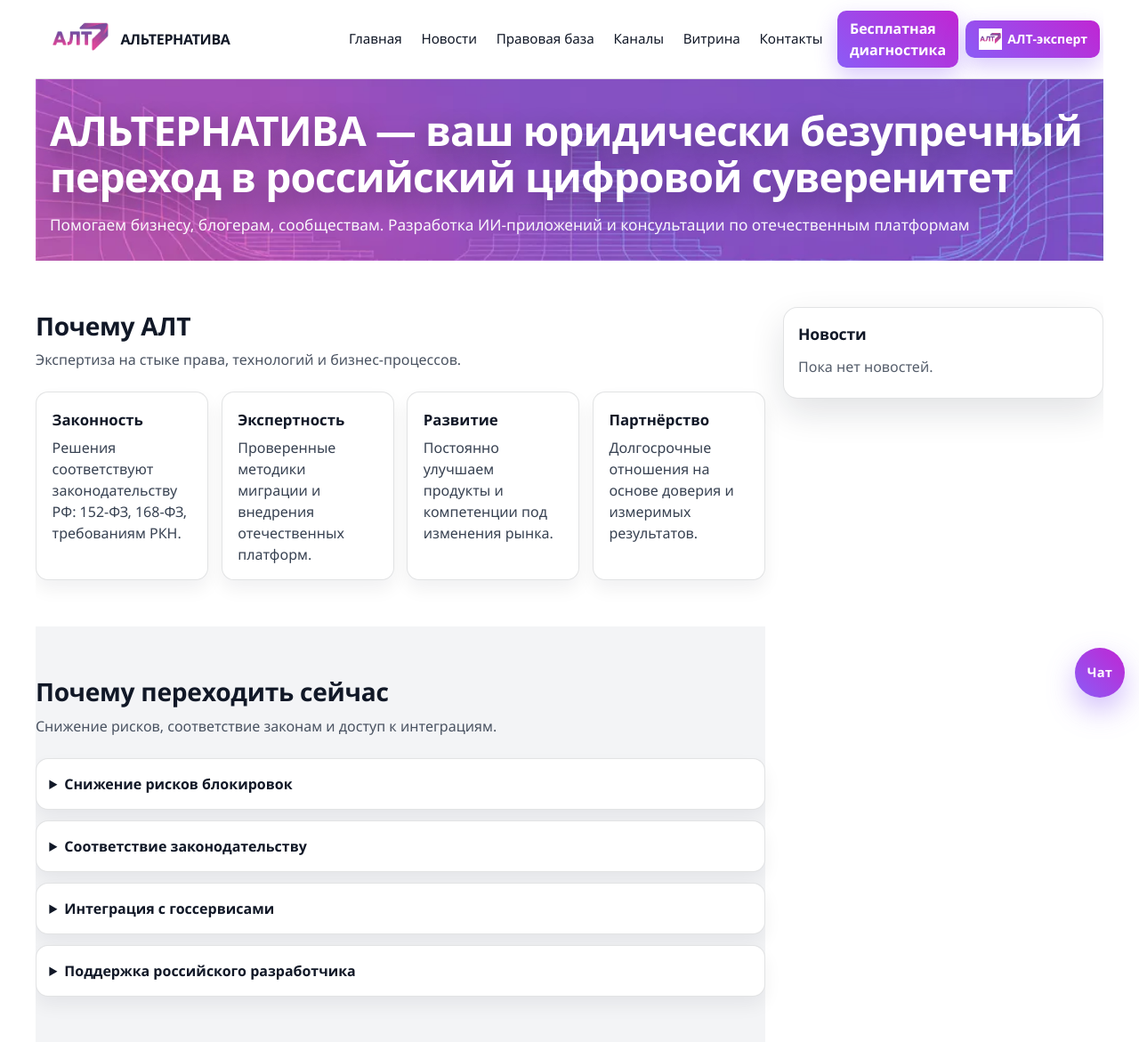
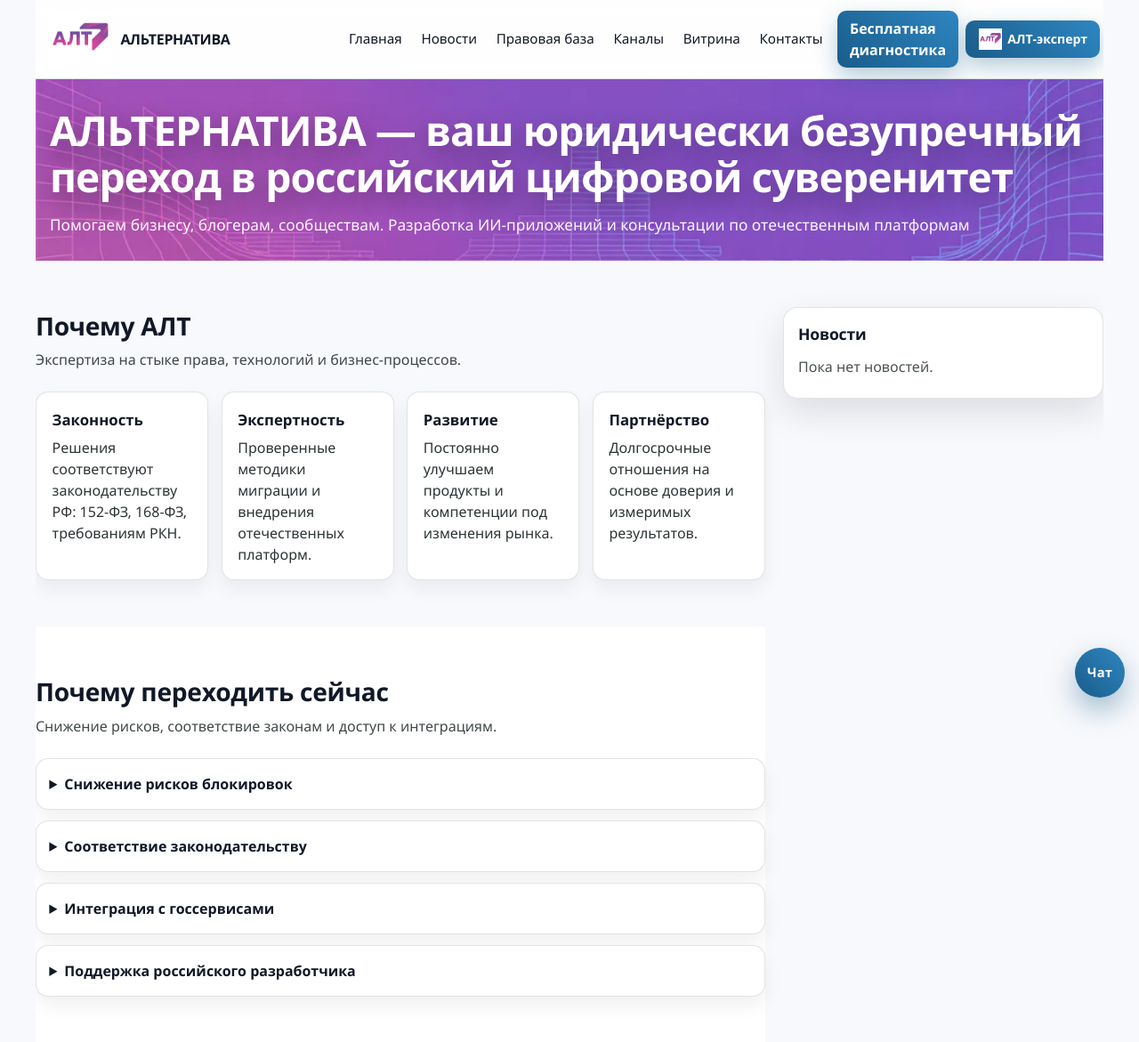
Before and after one commit to goodwill-v/rusalts, a FastAPI app: page / in a window 1280 px wide. Shown: the top 1171 px of the page at 89% size. Run offline with FastAPI, Linux system fonts and the light colour scheme; data that the repository does not hold is empty.

Commit message:
feat(редизайн): дизайн-токены :root — палитра ТЗ (тёмно-синий + изумрудный), замена фиолетовых акцентов

```diff
--- a/app/static/css/app.css
+++ b/app/static/css/app.css
@@ -9,16 +9,19 @@
   --radius: 12px;
   --font: "Segoe UI", system-ui, -apple-system, sans-serif;
 
-  /* Brand (site) */
-  --site-bg: #ffffff;
+  /* Brand (site) — палитра ТЗ редизайна: тёмно-синий + изумрудный + белый */
+  --site-bg: #f8f9fc;
   --site-surface: #ffffff;
-  --site-surface-alt: #f3f4f6;
-  --site-text: #374151;
+  --site-surface-alt: #ffffff;
+  --site-text: #2d3436;
   --site-heading: #111827;
   --site-link: #6bb6ff;
   --site-border: rgba(17, 24, 39, 0.12);
-  --grad-a: #8b5cf6;
-  --grad-b: #c026d3;
+  --site-primary: #1a5c8a;
+  --site-primary-dark: #14476a;
+  --site-accent: #2ecc71;
+  --grad-a: #1a5c8a;
+  --grad-b: #2e86c1;
   --shadow: 0 14px 30px rgba(17, 24, 39, 0.12);
 }
 
@@ -609,13 +612,13 @@ code {
   border: none;
   color: #fff;
   background: linear-gradient(45deg, var(--grad-a), var(--grad-b));
-  box-shadow: 0 10px 24px rgba(139, 92, 246, 0.32);
+  box-shadow: 0 10px 24px rgba(26, 92, 138, 0.32);
   font-weight: 700;
 }
 
 .btn-site--outline {
   background: transparent;
-  border: 1px solid rgba(139, 92, 246, 0.45);
+  border: 1px solid rgba(26, 92, 138, 0.45);
   color: var(--site-heading);
 }
 
@@ -816,8 +819,8 @@ code {
   margin: 0 0 1rem;
   padding: 0.75rem 1rem;
   border-radius: 12px;
-  border: 1px solid rgba(139, 92, 246, 0.4);
-  background: rgba(139, 92, 246, 0.1);
+  border: 1px solid rgba(26, 92, 138, 0.4);
+  background: rgba(26, 92, 138, 0.1);
   color: var(--site-heading);
   font-size: 0.95rem;
   line-height: 1.45;
@@ -1069,7 +1072,7 @@ code {
 .card:hover {
   transform: translateY(-2px);
   box-shadow: 0 16px 32px rgba(17, 24, 39, 0.12);
-  border-color: rgba(139, 92, 246, 0.35);
+  border-color: rgba(26, 92, 138, 0.35);
 }
 
 .card__title {
@@ -1153,8 +1156,8 @@ code {
 }
 
 .tab.is-active {
-  border-color: rgba(139, 92, 246, 0.5);
-  background: rgba(139, 92, 246, 0.08);
+  border-color: rgba(26, 92, 138, 0.5);
+  background: rgba(26, 92, 138, 0.08);
 }
 
 .news-grid {
@@ -1330,7 +1333,7 @@ code {
 }
 
 .footer-social__link:hover {
-  color: #8b5cf6;
+  color: var(--site-primary);
   transform: translateY(-1px);
 }
 
@@ -1365,7 +1368,7 @@ code {
 }
 
 .footer-link:hover {
-  color: #8b5cf6;
+  color: var(--site-primary);
   text-decoration: underline;
 }
 
@@ -1402,7 +1405,7 @@ code {
   border-radius: 50%;
   border: none;
   background: linear-gradient(45deg, var(--grad-a), var(--grad-b));
-  box-shadow: 0 14px 32px rgba(139, 92, 246, 0.4);
+  box-shadow: 0 14px 32px rgba(26, 92, 138, 0.4);
   cursor: pointer;
   box-sizing: border-box;
   display: inline-flex;
```
